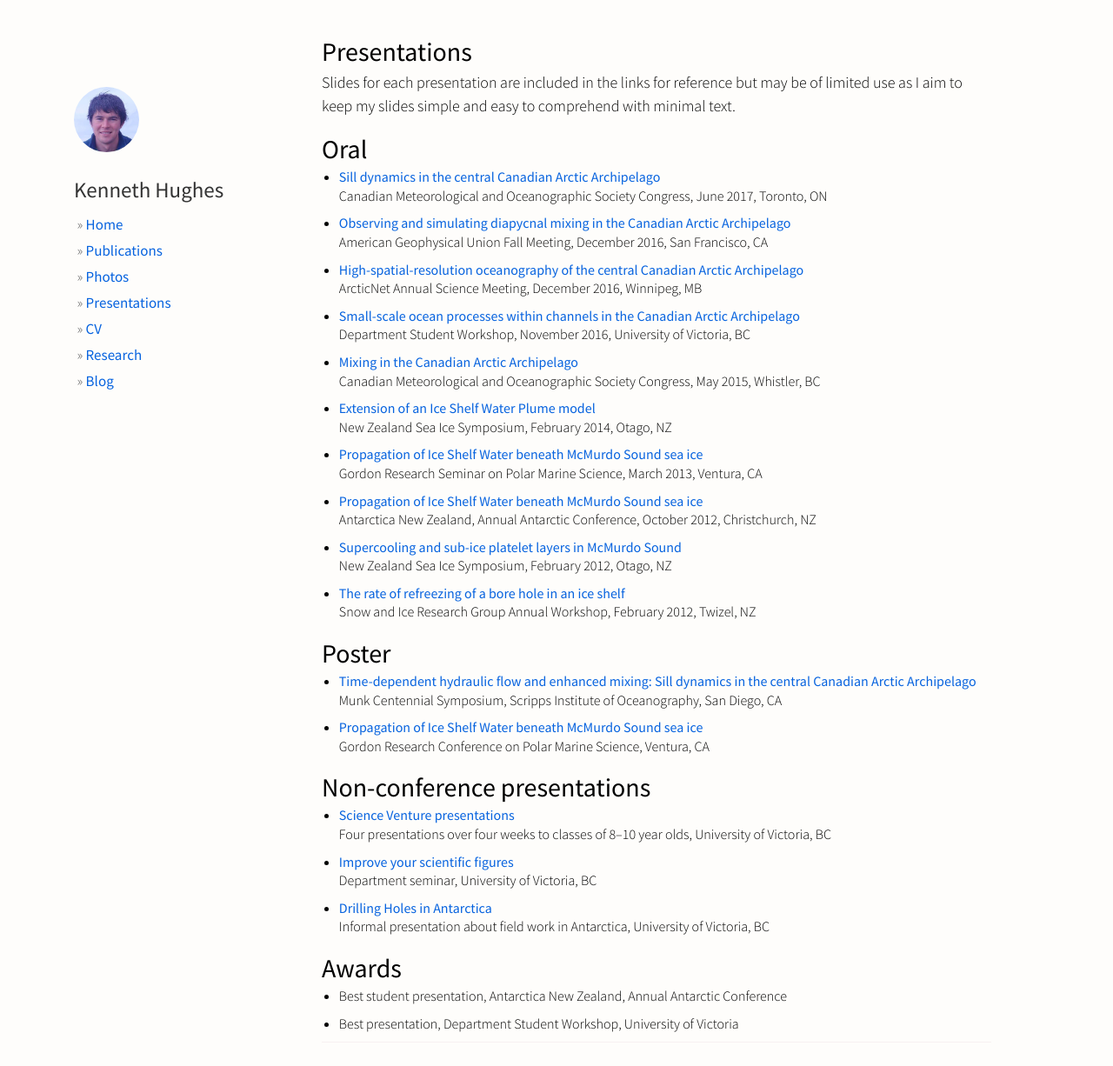
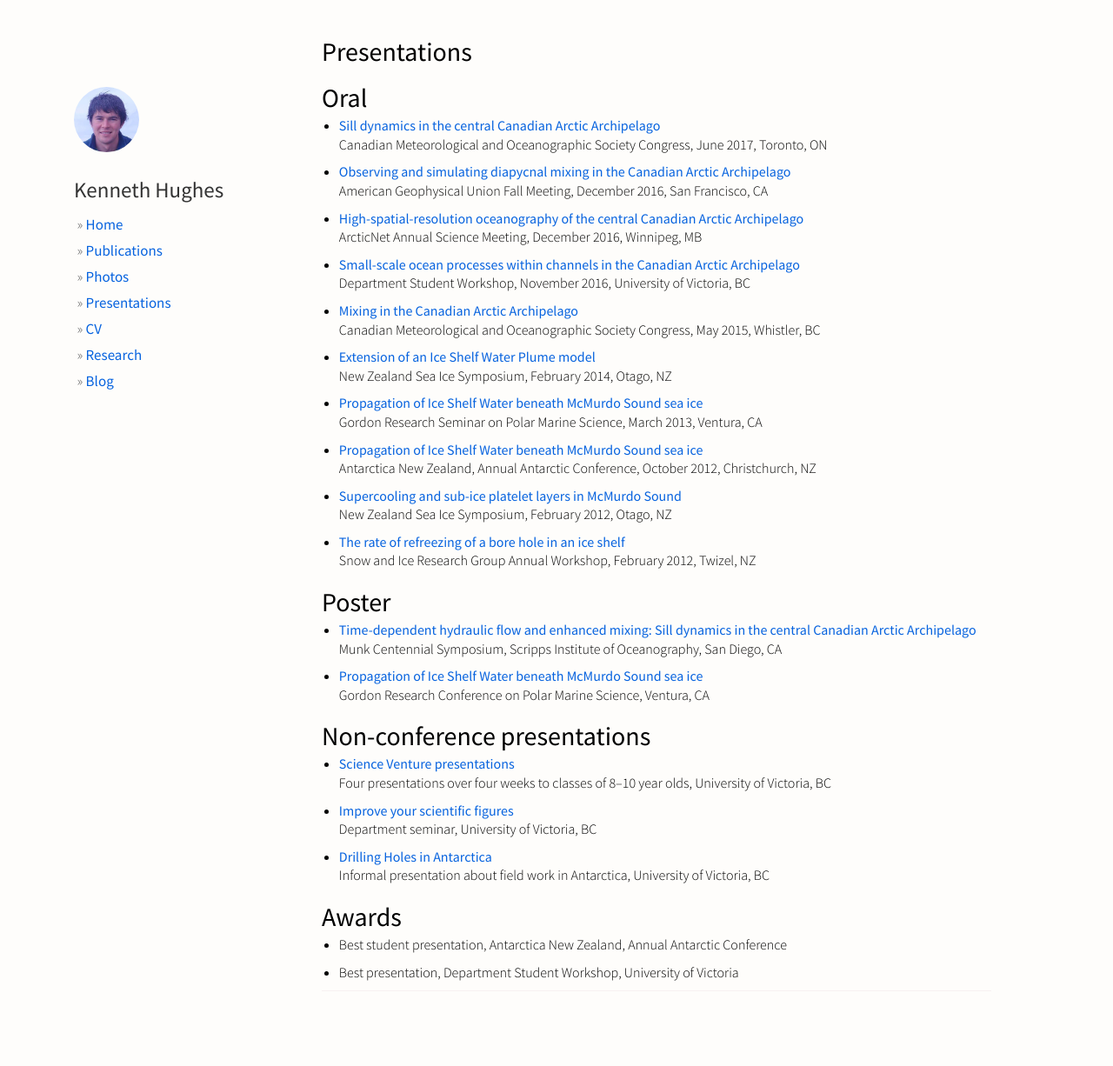
Before and after one commit to hugke729/hugke729.github.io, a Jekyll site: the page built from presentations/index.md, in a window 1280 px wide and 1252 px high. Shown: the top 1226 px of the window at 87% size. Built offline with Jekyll 4.4.1, drawn with Linux system fonts in a browser that asks for light colours; nearby versions of some CDN libraries.

Commit message:
Remove presentation comment

```diff
--- a/presentations/index.md
+++ b/presentations/index.md
@@ -6,10 +6,6 @@ css: publications
 ######
 
 ## Presentations
-
-<!-- I have presented at several conferences in New Zealand, Canada, and America. Each title below contains a link to the slides. Note that I aim to keep my slides simple and easy to comprehend with minimal text. -->
-
-Slides for each presentation are included in the links for reference but may be of limited use as I aim to keep my slides simple and easy to comprehend with minimal text.
 
 ## Oral
 
```
